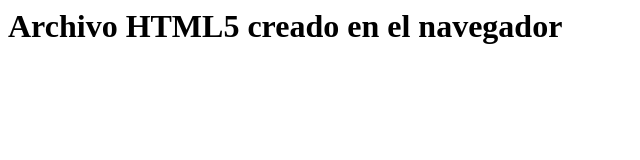
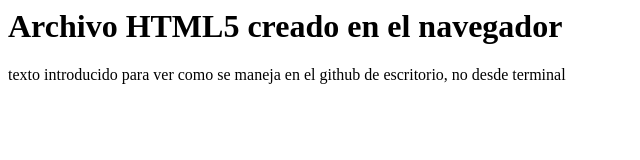
Before and after one commit to rsenen/github.para-desarrolladores-v1, a plain HTML site: page index.html in a window 1280 px wide. Shown: the whole page, without its empty margins (0-640 px from the left). Drawn offline with Linux system fonts and the light colour scheme.

Commit message:
añadí un texto para ver como se veia en github de escritorio

```diff
--- a/index.html
+++ b/index.html
@@ -4,5 +4,6 @@
   </HEAD>
   <BODY>
     <H1>Archivo HTML5 creado en el navegador</H1>
+    <p>texto introducido para ver como se maneja en el github de escritorio, no desde terminal</p>
   </BODY>
 </HTML>
```
